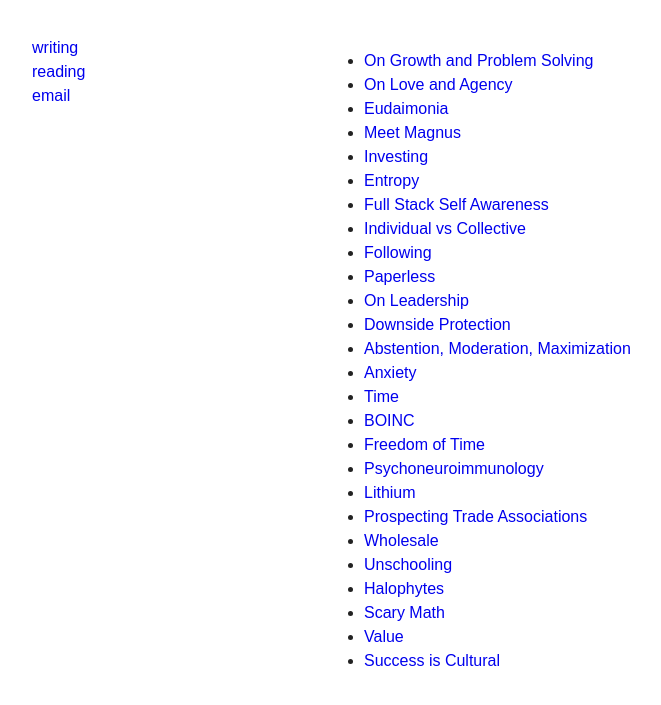
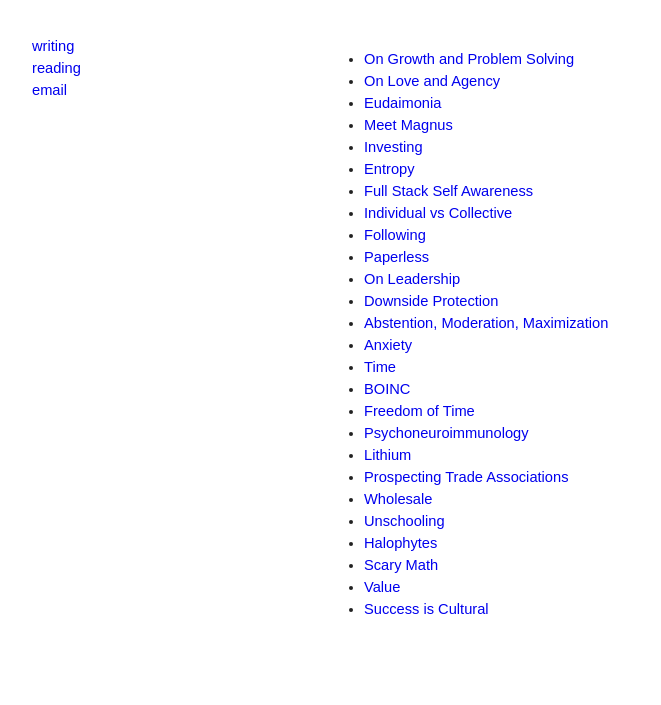
Before and after one commit to rogerkirkness/writing, a Jekyll site: the page built from index.html, in a window 1280 px wide. Shown: the top 705 px of the page, without its empty margins (16-677 px from the left). Built offline with Jekyll 4.4.1, drawn with Linux system fonts in a browser that asks for light colours.

Commit message:
Bump version to 1.1.2

```diff
--- a/_layouts/default.html
+++ b/_layouts/default.html
@@ -12,7 +12,7 @@
 		}
 		.right { float: right; }
 		html { color: #222222; }
-		body { line-height: 1.5; font-family: sans-serif; }
+		body { font-size: 11pt; line-height: 1.5; font-family: sans-serif; }
 		a { text-decoration: none; }
 	</style>
 </head>
```
